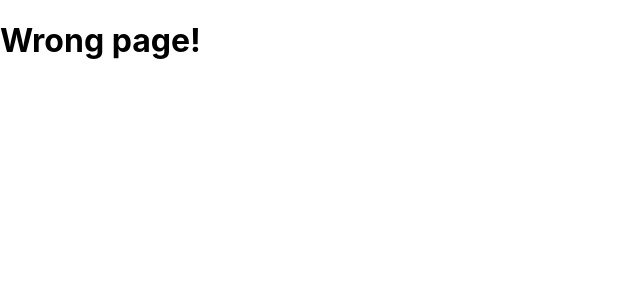
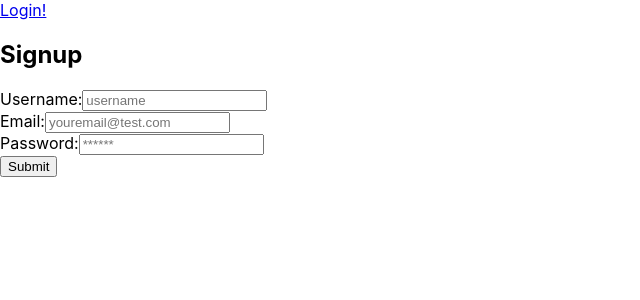
Before and after one commit to JesusM0/otakuhq, a React (Create React App) app in the folder client/: page /signup in a window 1280 px wide. Shown: the top 300 px of the page, without its empty margins (0-640 px from the left). Built offline with nearby package versions, Linux system fonts and the light colour scheme; the HTML template or start-up script is replaced by a standard one.

Commit message:
added more routes to app.js

```diff
--- a/client/src/App.js
+++ b/client/src/App.js
@@ -2,6 +2,9 @@ import React from 'react';
 import { BrowserRouter as Router, Switch, Route } from 'react-router-dom';
 import { ApolloProvider } from '@apollo/react-hooks';
 import ApolloClient from 'apollo-boost';
+import Home from './pages/Home';
+import Signup from './pages/Signup';
+import Login from './pages/Login';
 import './App.css';
 
 const client = new ApolloClient({
@@ -23,7 +26,10 @@ function App() {
       <Router>
         <>
           <Switch>
-            <Route render={() => <h1 className="display-2">Wrong page!</h1>} />
+            <Route exact path='/' component={Home} />
+            <Route exact path='/signup' component={Signup} />
+            <Route exact path='/login' component={Login} />
+            <Route render={() => <h1 className='display-2'>Wrong page!</h1>} />
           </Switch>
         </>
       </Router>
--- a/client/src/pages/Login.js
+++ b/client/src/pages/Login.js
@@ -1,74 +1,71 @@
-import React, { useState } from "react";
+import React, { useState } from 'react';
 import { useMutation } from '@apollo/react-hooks';
-import { Link } from "react-router-dom";
-import { LOGIN } from "../utils/mutations"
-import Auth from "../utils/auth";
+import { Link } from 'react-router-dom';
+import { LOGIN_USER } from '../utils/mutations';
+import Auth from '../utils/auth';
 
 function Login(props) {
-  const [formState, setFormState] = useState({ email: '', password: '' })
-  const [login, { error }] = useMutation(LOGIN);
+  const [formState, setFormState] = useState({ email: '', password: '' });
+  const [login, { error }] = useMutation(LOGIN_USER);
 
-  const handleFormSubmit = async event => {
+  const handleFormSubmit = async (event) => {
     event.preventDefault();
     try {
-      const mutationResponse = await login({ variables: { email: formState.email, password: formState.password } })
+      const mutationResponse = await login({
+        variables: { email: formState.email, password: formState.password },
+      });
       const token = mutationResponse.data.login.token;
       Auth.login(token);
     } catch (e) {
-      console.log(e)
+      console.log(e);
     }
   };
 
-  const handleChange = event => {
+  const handleChange = (event) => {
     const { name, value } = event.target;
     setFormState({
       ...formState,
-      [name]: value
+      [name]: value,
     });
   };
 
   return (
-    <div className="container">
-      <Link to="/signup">
-        SignUp Here!!
-      </Link>
+    <div className='container'>
+      <Link to='/signup'>SignUp Here!!</Link>
 
       <h2>Login</h2>
       <form onSubmit={handleFormSubmit}>
-        <div className="flex-row space-between my-2">
-          <label htmlFor="email">Email address:</label>
+        <div className='flex-row space-between my-2'>
+          <label htmlFor='email'>Email address:</label>
           <input
-            placeholder="thisisnotmyemail@test.com"
-            name="email"
-            type="email"
-            id="email"
+            placeholder='thisisnotmyemail@test.com'
+            name='email'
+            type='email'
+            id='email'
             onChange={handleChange}
           />
         </div>
         <div>
-          <label htmlFor="pasword">Password:</label>
+          <label htmlFor='pasword'>Password:</label>
           <input
-            placeholder="******"
-            name="password"
-            type="password"
-            id="password"
+            placeholder='******'
+            name='password'
+            type='password'
+            id='password'
             onChange={handleChange}
           />
         </div>
-        {
-          error ? <div>
-            <p className="error-text" >Incorrect Passord or Email.</p>
-          </div> : null
-        }
-        <div className="flex-row flex-end">
-          <button type="submit">
-            Submit
-          </button>
+        {error ? (
+          <div>
+            <p className='error-text'>Incorrect Passord or Email.</p>
+          </div>
+        ) : null}
+        <div className='flex-row flex-end'>
+          <button type='submit'>Submit</button>
         </div>
       </form>
     </div>
   );
 }
 
-
 export default Login;
--- a/client/src/pages/Signup.js
+++ b/client/src/pages/Signup.js
@@ -5,17 +5,20 @@ import Auth from '../utils/auth';
 import { ADD_USER } from '../utils/mutations';
 
 function Signup(props) {
-  const [formState, setFormState] = useState({ email: '', password: '' });
+  const [formState, setFormState] = useState({
+    username: '',
+    email: '',
+    password: '',
+  });
   const [addUser] = useMutation(ADD_USER);
 
   const handleFormSubmit = async (event) => {
     event.preventDefault();
     const mutationResponse = await addUser({
       variables: {
+        username: formState.username,
         email: formState.email,
         password: formState.password,
-        firstName: formState.firstName,
-        lastName: formState.lastName,
       },
     });
     const token = mutationResponse.data.addUser.token;
@@ -37,24 +40,14 @@ function Signup(props) {
       <h2>Signup</h2>
       <form onSubmit={handleFormSubmit}>
         <div className='flex-row space-between my-2'>
-          <label htmlFor='firstName'>First Name:</label>
+          <label htmlFor='username'>Username:</label>
           <input
-            placeholder='First'
-            name='firstName'
-            type='firstName'
-            id='firstName'
+            placeholder='username'
+            name='username'
+            type='username'
+            id='username'
             onChange={handleChange}
-          />
-        </div>
-        <div className='flex-row space-between my-2'>
-          <label htmlFor='lastName'>Last Name:</label>
-          <input
-            placeholder='Last'
-            name='lastName'
-            type='lastName'
-            id='lastName'
-            onChange={handleChange}
-          />
+          ></input>
         </div>
         <div className='flex-row space-between my-2'>
           <label htmlFor='email'>Email:</label>
```
Also changed, not shown: client/src/components/Card/index.js (added, +9 -0 lines), client/src/components/Search/index.js (+5 -5 lines), client/src/components/Dashboard/index.js (added), client/src/components/Footer/index.js (added).
